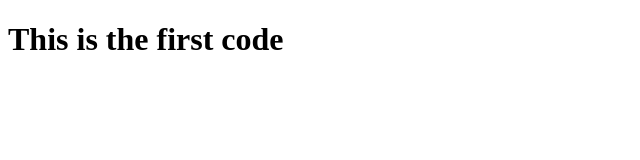
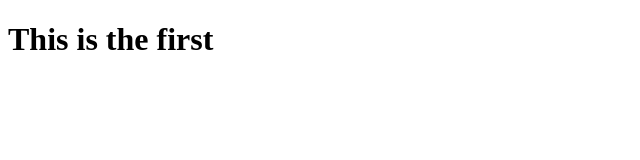
Before and after one commit to Sambit91/MyFirstGit, a plain HTML site: page WebApplication1/WebApplication1/Index.html in a window 1280 px wide. Shown: the whole page, without its empty margins (0-640 px from the left). Drawn offline with Linux system fonts and the light colour scheme.

Commit message:
this is the change

```diff
--- a/WebApplication1/WebApplication1/Index.html
+++ b/WebApplication1/WebApplication1/Index.html
@@ -4,6 +4,6 @@
     <title></title>
 </head>
 <body>
-    <h1>This is the first code</h1>
+    <h1>This is the first </h1>
 </body>
 </html>
```
